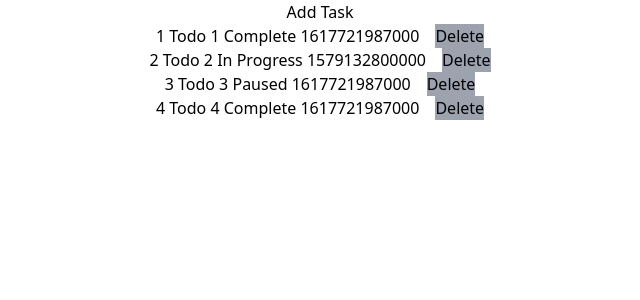
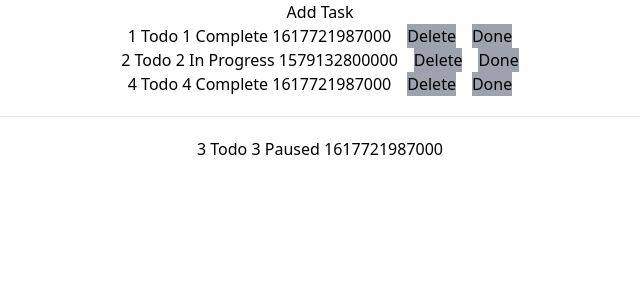
Before and after one commit to NimaBaghi/Todo-App, a React (Create React App) app: page / in a window 1280 px wide. Shown: the top 300 px of the page, without its empty margins (320-960 px from the left). Built offline with nearby package versions, Linux system fonts and the light colour scheme.

Commit message:
mark an item as done

```diff
--- a/src/App.tsx
+++ b/src/App.tsx
@@ -1,38 +1,58 @@
 import React from 'react';
 import './App.css';
 import uuid from 'uuid';
-import AddTask from './components/AddTask';
-import Item from './components/Item';
+import TodoTasks from './components/TodoTasks';
+import DoneTasks from './components/DoneTasks';
 
-const initialState: Array<{
+export type ItemType = {
   id: string;
   task: string;
   status: string;
   date: Date;
-}> = [
-  { id: '1', task: 'Todo 1', status: 'Complete', date: new Date() },
+  done: boolean;
+};
+
+const initialState: Array<ItemType> = [
+  {
+    id: '1',
+    task: 'Todo 1',
+    status: 'Complete',
+    date: new Date(),
+    done: false,
+  },
   {
     id: '2',
     task: 'Todo 2',
     status: 'In Progress',
     date: new Date('2020-01-16'),
+    done: false,
   },
-  { id: '3', task: 'Todo 3', status: 'Paused', date: new Date() },
-  { id: '4', task: 'Todo 4', status: 'Complete', date: new Date() },
+  { id: '3', task: 'Todo 3', status: 'Paused', date: new Date(), done: true },
+  {
+    id: '4',
+    task: 'Todo 4',
+    status: 'Complete',
+    date: new Date(),
+    done: false,
+  },
 ];
 
 function App(): React.ReactElement {
   const [list, setList] = React.useState(initialState);
   const [task, setTask] = React.useState('');
 
-  function handleAdd(event: React.FormEvent): void {
+  function handleAdd(event: React.FormEvent, item: string): void {
     event.preventDefault();
-    const newList = list.concat({
-      id: uuid.v4(),
-      task,
-      status: 'In Progress',
-      date: new Date(),
-    });
+    const newList = [
+      ...list,
+      {
+        id: uuid.v4(),
+        task: item,
+        status: 'In Progress',
+        date: new Date(),
+        done: false,
+      },
+    ];
 
     setList(newList);
 
@@ -49,14 +69,26 @@ function App(): React.ReactElement {
     setList(newList);
   }
 
+  function handleDone(item: ItemType): void {
+    const newList = [...list];
+    const index = newList.indexOf(item);
+    newList[index] = { ...item };
+    newList[index].done = true;
+    setList(newList);
+  }
+
   return (
     <div className="App">
-      <AddTask task={task} onChange={handleChange} onAdd={handleAdd} />
-      <ul>
-        {list.map((item) => (
-          <Item key={item.id} item={item} onDelete={handleDelete} />
-        ))}
-      </ul>
+      <TodoTasks
+        todotasks={list}
+        onAdd={handleAdd}
+        onDelete={handleDelete}
+        onChange={handleChange}
+        onDone={handleDone}
+        task={task}
+      />
+      <hr className="mt-5 mb-5" />
+      <DoneTasks donetasks={list.filter((i) => i.done === true)} />
     </div>
   );
 }
--- a/src/components/AddTask.tsx
+++ b/src/components/AddTask.tsx
@@ -9,14 +9,14 @@ function AddTask({
 }: {
   task: string;
   onChange: React.ChangeEventHandler<HTMLInputElement>;
-  onAdd: React.FormEventHandler<HTMLFormElement>;
+  onAdd(event: React.FormEvent, item: string): void;
 }): React.ReactElement {
   return (
     <Popup
       trigger={<button type="button">Add Task</button>}
       position="right center"
     >
-      <form onSubmit={onAdd}>
+      <form onSubmit={(event): void => onAdd(event, task)}>
         <label htmlFor="task">
           New Task:
           <input
--- /dev/null
+++ b/src/components/DoneTasks.tsx
@@ -0,0 +1,21 @@
+import React from 'react';
+import Item from './Item';
+import type { ItemType } from '../App';
+
+function DoneTasks({
+  donetasks,
+}: {
+  donetasks: Array<ItemType>;
+}): React.ReactElement {
+  return (
+    <div>
+      <ul>
+        {donetasks.map((item) => (
+          <Item key={item.id} item={item} />
+        ))}
+      </ul>
+    </div>
+  );
+}
+
+export default DoneTasks;
--- a/src/components/Item.tsx
+++ b/src/components/Item.tsx
@@ -1,17 +1,23 @@
 import React from 'react';
+import type { ItemType } from '../App';
+
+interface OptionalHandlers {
+  item: ItemType;
+  onDelete?: (id: string) => void;
+  onDone?: (item: ItemType) => void;
+}
+
+Item.defaultProps = {
+  onDelete: undefined,
+  onDone: undefined,
+};
 
 function Item({
   item,
   onDelete,
-}: {
-  item: {
-    id: string;
-    task: string;
-    status: string;
-    date: Date;
-  };
-  onDelete(id: string): void;
-}): React.ReactElement {
+  onDone,
+}: OptionalHandlers): React.ReactElement {
+  if (onDelete && onDone) {
     return (
       <div>
         {item.id} {item.task} {item.status} {item.date.getTime()}
@@ -22,6 +28,20 @@ function Item({
         >
           Delete
         </button>
+        <button
+          className="ml-4 bg-gray-400"
+          type="button"
+          onClick={(): void => onDone(item)}
+        >
+          Done
+        </button>
+      </div>
+    );
+  }
+
+  return (
+    <div>
+      {item.id} {item.task} {item.status} {item.date.getTime()}
     </div>
   );
 }
--- /dev/null
+++ b/src/components/TodoTasks.tsx
@@ -0,0 +1,40 @@
+import React from 'react';
+import type { ItemType } from '../App';
+import AddTask from './AddTask';
+import Item from './Item';
+
+function TodoTasks({
+  todotasks,
+  onAdd,
+  onChange,
+  onDelete,
+  onDone,
+  task,
+}: {
+  todotasks: Array<ItemType>;
+  onAdd(event: React.FormEvent, item: string): void;
+  onChange: React.ChangeEventHandler<HTMLInputElement>;
+  onDelete(id: string): void;
+  onDone(item: ItemType): void;
+  task: string;
+}): React.ReactElement {
+  return (
+    <div>
+      <AddTask task={task} onChange={onChange} onAdd={onAdd} />
+      <ul>
+        {todotasks
+          .filter((i) => i.done === false)
+          .map((item) => (
+            <Item
+              key={item.id}
+              item={item}
+              onDelete={onDelete}
+              onDone={onDone}
+            />
+          ))}
+      </ul>
+    </div>
+  );
+}
+
+export default TodoTasks;
```
Also changed, not shown: 1 other file (tests, documents, lock files or other folders). Lines whose indentation alone changed are shown as unchanged.
